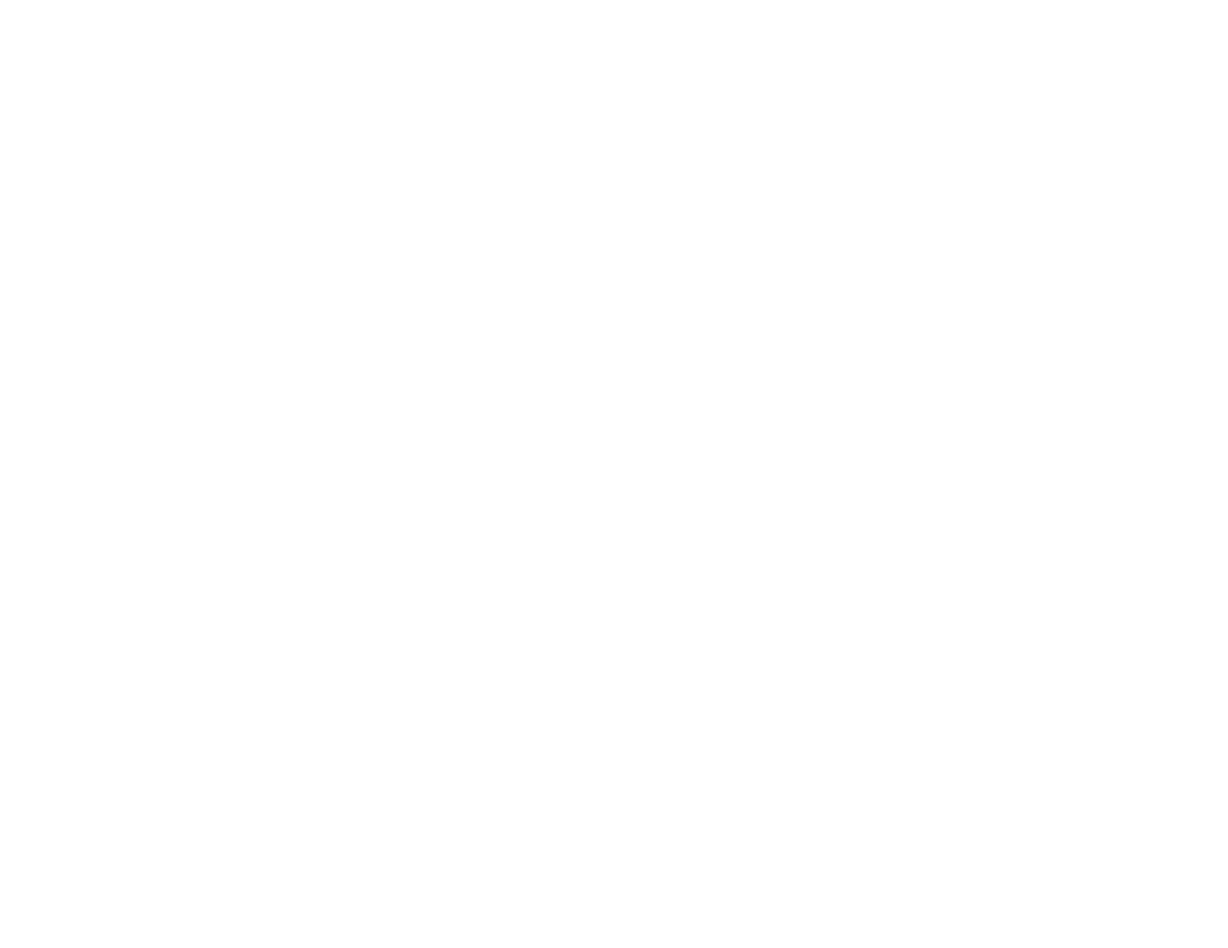
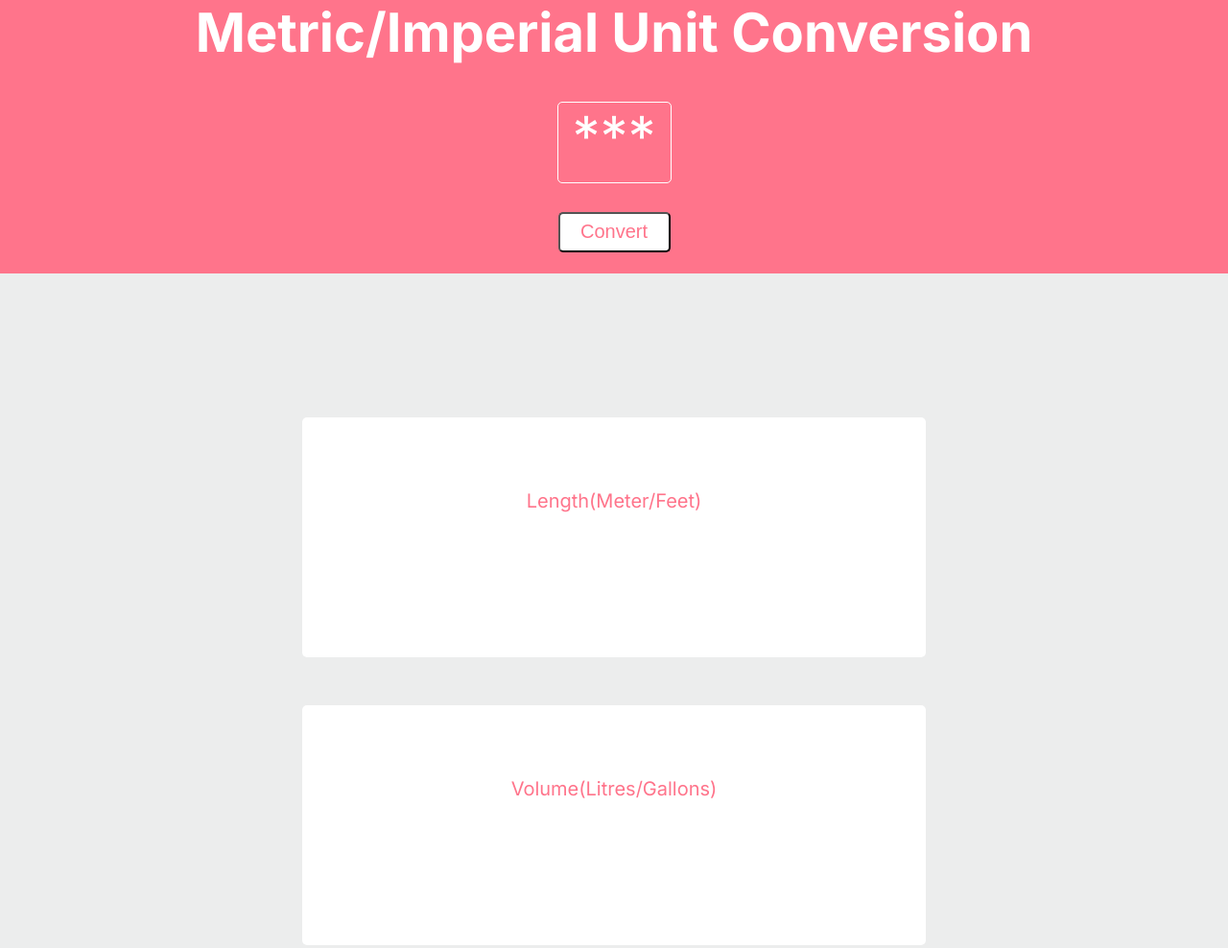
Before and after one commit to HuntsberryS/unit-converter, a website built with Vite: page index.html in a window 1280 px wide. Shown: the top 988 px of the page at 96% size. Before the commit the page ends 800 px from the top, so only its background shows below. Built offline with nearby package versions, Linux system fonts and the light colour scheme.

Commit message:
unit converter setup

```diff
--- a/index.css
+++ b/index.css
@@ -1,3 +1,62 @@
 body {
     margin: 0;
+    background-color: rgb(236, 237, 237);
+    text-align: center;
+    font-family: "Inter";
+
 }
+
+.inter-font {
+    font-family: "Inter", serif;
+    font-optical-sizing: auto;
+    font-weight: 700;
+    font-style: normal;
+  }
+
+.header {
+    background-color: rgb(255, 116, 139);
+    height: 285px;
+    color: white;
+    font-size: 28px;
+}
+
+.conversionContainer{
+    display: grid;
+    grid-template-rows: 1fr 1fr 1fr;
+    justify-content: center;
+    row-gap: 50px;
+    margin: 150px auto;
+    align-items: center;
+}
+.unit {
+    background-color: white;
+    padding: 75px;
+    width: 500px;
+    height: 100px;
+    border-radius: 5px;
+}
+
+button {
+    width: 117px;
+    height: 42px;
+    border-radius: 5px;
+    background-color: white;
+    font-size: 16px;
+    margin: 15px auto;
+
+}
+
+#toConvert {
+    width: 117px;
+    height: 83px;
+    border: solid 1px white;
+    border-radius: 5px;
+    font-size: 58px;
+    margin: 15px auto;
+
+}
+
+span{
+    color: rgb(255, 116, 139);
+    font-size: 20px;
+}
--- a/index.html
+++ b/index.html
@@ -1,8 +1,21 @@
 <html>
     <head>
         <link rel="stylesheet" href="index.css">
+        <link rel="preconnect" href="https://fonts.googleapis.com">
+<link rel="preconnect" href="https://fonts.gstatic.com" crossorigin>
+<link href="https://fonts.googleapis.com/css2?family=Inter:ital,opsz,wght@0,14..32,100..900;1,14..32,100..900&display=swap" rel="stylesheet">
     </head>
     <body>
+        <div class="header">
+        <h1>Metric/Imperial Unit Conversion</h1>
+        <div id="toConvert">***</div>
+        <button><span>Convert</span></button>
+        </div>
+        <div class ="conversionContainer">
+            <div id="length" class="unit"><span>Length(Meter/Feet)</span></div>
+            <div id="volume" class="unit"><span>Volume(Litres/Gallons)</span></div>
+            <div id="mass" class="unit"><span>Mass(Kilograms/Pounds)</span></div>
+        </div>
         <script src="index.js"></script>
     </body>
 </html>
--- a/index.js
+++ b/index.js
@@ -3,3 +3,7 @@
 1 liter = 0.264 gallon
 1 kilogram = 2.204 pound
 */
+
+function length () {
+
+}
```
Also changed, not shown: 1 other file.
